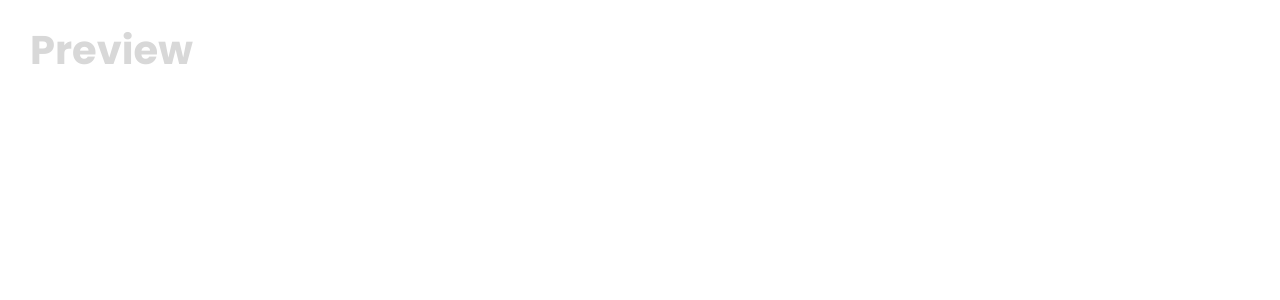
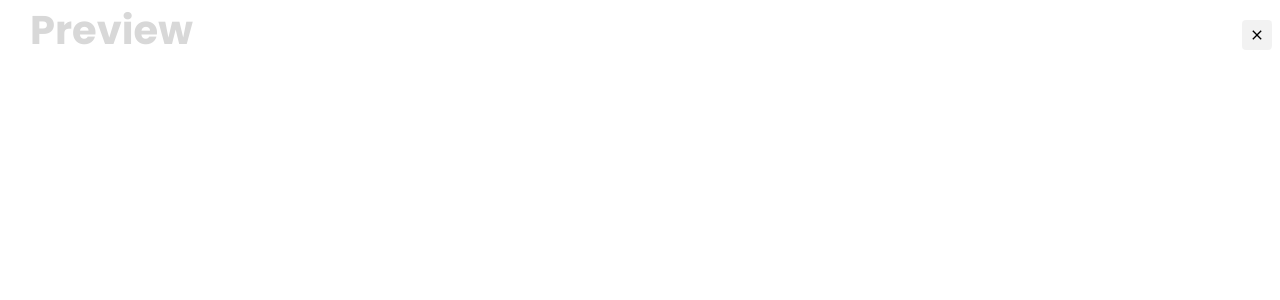
Before and after one commit to nandymandy1/makeen, a React (Vite) app in the folder frontend/: page / in a window 1280 px wide. Both pictures are taken after a click on the button "Save". Shown: the top 300 px of the page. Built offline with nearby package versions, Linux system fonts and the light colour scheme.

Commit message:
Model Header

```diff
--- a/frontend/src/App.jsx
+++ b/frontend/src/App.jsx
@@ -1,39 +1,15 @@
 import AppContainer, { AppContent, AppSidebar } from "@components/AppLayout";
+import MkButton from "@components/Button";
+import IconButton from "@components/Button/IconButton";
+import { FormsLayoutBuilder, FormsContainer } from "@components/Form";
+import Modal, { ModalHeader } from "@components/Modal";
 import { Heading } from "@components/Typography";
 import Widget, { WidgetContainer } from "@components/Widget";
-import styled from "styled-components";
+import useToggle from "@hooks/useToggle";
 import { useRef, useState } from "react";
+import { BiDownload } from "react-icons/bi";
+import { MdOutlineClose } from "react-icons/md";
 import { v4 } from "uuid";
-import MkButton from "@components/Button";
-import { BiDownload } from "react-icons/bi";
-import Modal from "@components/Modal";
-import useToggle from "@hooks/useToggle";
-
-const FormsContainer = styled.div`
-  width: 100%;
-  padding-bottom: 3rem;
-  background-color: #efefef;
-`;
-
-const FormLayoutBuilder = styled.div`
-  width: 100%;
-  max-height: 82%;
-  min-height: 82%;
-  overflow-y: scroll;
-  border-radius: 3px;
-  padding-bottom: 3rem;
-  border: 1px dashed rgba(0, 0, 0, 0.3);
-`;
-
-const FormLayoutPreview = styled.div`
-  width: 100%;
-  max-height: 82%;
-  min-height: 82%;
-  overflow-y: scroll;
-  border-radius: 3px;
-  padding-bottom: 3rem;
-  border: 1px dashed rgba(0, 0, 0, 0.3);
-`;
 
 const Widgets = [
   { title: "Input", type: "input" },
@@ -43,17 +19,16 @@ const Widgets = [
   { title: "Divider", type: "divider" },
 ];
 
-const ModalHeader = styled.div`
-  width: 100%;
-  display: flex;
-  justify-content: space-between;
-`;
-
 const App = () => {
   const elementRef = useRef(null);
+  const [isOpen, toggleModal] = useToggle();
+
+  // Stores the form list
   const [forms, setForms] = useState([]);
-  const [isOpen, toggleModal] = useToggle();
+
+  // Stores the form content
   const [formContent, setFormContent] = useState([]);
+
   const handleDrag = ({ props: { type } }) => (elementRef.current = type);
 
   const handleDrop = (e) => {
@@ -61,7 +36,7 @@ const App = () => {
       ...formContent,
       {
         id: v4(),
-        type: elementRef.current,
+        elementType: elementRef.current,
       },
     ]);
     elementRef.current = null;
@@ -94,9 +69,9 @@ const App = () => {
         >
           Drop & Create
         </Heading>
-        <FormLayoutBuilder
+        <FormsLayoutBuilder
           onDragLeave={(e) => handleDrop({ e, eventType: "LEAVE" })}
-        ></FormLayoutBuilder>
+        ></FormsLayoutBuilder>
         <div
           style={{
             width: "100%",
@@ -106,15 +81,16 @@ const App = () => {
           }}
         >
           <MkButton
+            rounded
+            variant="primary"
             onClick={toggleModal}
             pIcon={<BiDownload size={16} />}
-            variant="primary"
-            rounded
           >
             Save
           </MkButton>
         </div>
       </AppContent>
+
       <Modal show={isOpen}>
         <ModalHeader>
           <Heading
@@ -123,6 +99,9 @@ const App = () => {
           >
             Preview
           </Heading>
+          <IconButton onClick={toggleModal}>
+            <MdOutlineClose color="#000" />
+          </IconButton>
         </ModalHeader>
       </Modal>
     </AppContainer>
--- a/frontend/src/assets/scss/main.scss
+++ b/frontend/src/assets/scss/main.scss
@@ -7,3 +7,8 @@ body {
   padding: 0;
   font-family: "Poppins", sans-serif;
 }
+
+* {
+  margin: 0;
+  padding: 0;
+}
--- a/frontend/src/components/AppLayout/index.jsx
+++ b/frontend/src/components/AppLayout/index.jsx
@@ -14,11 +14,11 @@ export const AppSidebar = styled.div`
 
 export const AppContent = styled.div`
   padding: 15px 25px;
+  overflow-y: scroll;
   padding-bottom: 0px;
-  max-height: 100vh !important;
-  overflow-y: scroll;
   background-color: #fff;
   width: calc(100vw - 400px);
+  max-height: 100vh !important;
 `;
 
 export default AppContainer;
--- /dev/null
+++ b/frontend/src/components/Button/IconButton.jsx
@@ -0,0 +1,18 @@
+import styled from "styled-components";
+
+const IconButton = styled.div`
+  width: 30px;
+  height: 30px;
+  display: flex;
+  cursor: pointer;
+  border-radius: 4px;
+  align-items: center;
+  justify-content: center;
+  transition: 200ms ease-in;
+  background-color: rgba(0, 0, 0, 0.05);
+  &:hover {
+    background-color: rgba(0, 0, 0, 0.1);
+  }
+`;
+
+export default IconButton;
--- /dev/null
+++ b/frontend/src/components/Form/FormsContainer.jsx
@@ -0,0 +1,9 @@
+import styled from "styled-components";
+
+const FormsContainer = styled.div`
+  width: 100%;
+  padding-bottom: 3rem;
+  background-color: #efefef;
+`;
+
+export default FormsContainer;
--- /dev/null
+++ b/frontend/src/components/Form/FormsLayoutBuilder.jsx
@@ -0,0 +1,13 @@
+import styled from "styled-components";
+
+const FormsLayoutBuilder = styled.div`
+  width: 100%;
+  max-height: 82%;
+  min-height: 82%;
+  overflow-y: scroll;
+  border-radius: 3px;
+  padding-bottom: 3rem;
+  border: 1px dashed rgba(0, 0, 0, 0.3);
+`;
+
+export default FormsLayoutBuilder;
--- /dev/null
+++ b/frontend/src/components/Form/FormsLayoutPreview.jsx
@@ -0,0 +1,13 @@
+import styled from "styled-components";
+
+const FormsLayoutPreview = styled.div`
+  width: 100%;
+  max-height: 82%;
+  min-height: 82%;
+  overflow-y: scroll;
+  border-radius: 3px;
+  padding-bottom: 3rem;
+  border: 1px dashed rgba(0, 0, 0, 0.3);
+`;
+
+export default FormsLayoutPreview;
--- /dev/null
+++ b/frontend/src/components/Form/index.js
@@ -0,0 +1,3 @@
+export { default as FormsLayoutPreview } from "./FormsLayoutPreview";
+export { default as FormsContainer } from "./FormsContainer";
+export { default as FormsLayoutBuilder } from "./FormsLayoutBuilder";
--- a/frontend/src/components/Modal/index.jsx
+++ b/frontend/src/components/Modal/index.jsx
@@ -6,10 +6,21 @@ const Modal = styled.div`
   width: 100vw;
   z-index: auto;
   height: 100vh;
-  padding: 30px;
   position: fixed;
+  padding: 10px 30px;
   background: #fff;
-  display: ${({ show }) => (show ? "block" : "none")};
+  transition: visibility 0.2s, opacity 0.2s linear;
+  ${({ show }) => ({
+    opacity: show ? 1 : 0,
+    visibility: show ? "visible" : "hidden",
+  })}
+`;
+
+export const ModalHeader = styled.div`
+  width: 97%;
+  display: flex;
+  align-items: center;
+  justify-content: space-between;
 `;
 
 export default Modal;
```
